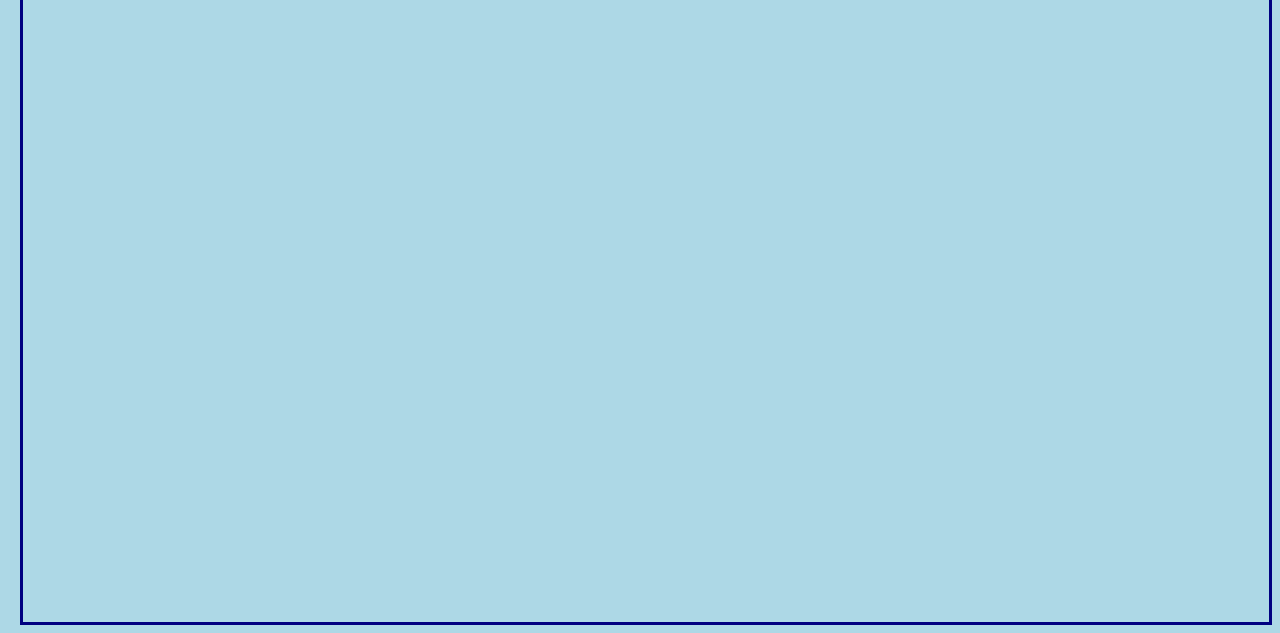
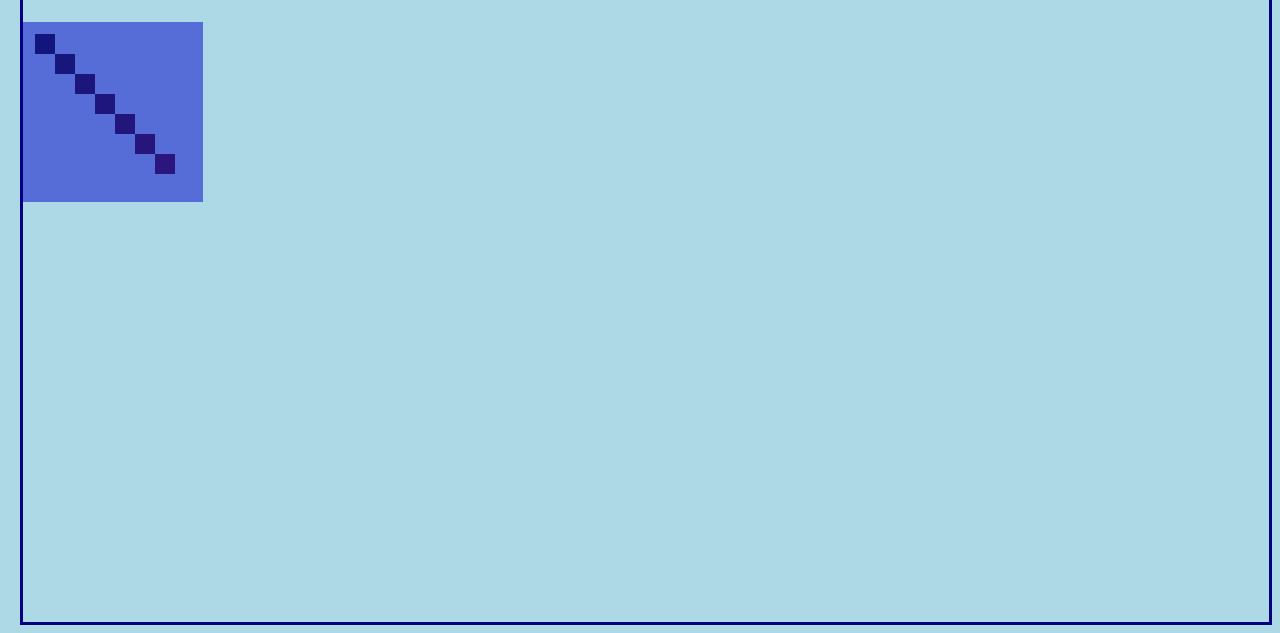
Before and after one commit to MattJSmith/MattJSmith.github.io, a plain HTML site: page index.html in a window 1280 px wide. Shown: the part 229-862 px from the top of the page. Drawn offline with Linux system fonts and the light colour scheme.

Commit message:
Update index.html

```diff
--- a/index.html
+++ b/index.html
@@ -2,7 +2,7 @@
 	<link rel="stylesheet" type="text/css" href="customstyle.css">
 	<head>
 		<script LANGUAGE="JavaScript" type="text/javascript" src="index.js">	</script>
-		<script id= "simple_canvas.js"> </script>
+		<script src= "simple_canvas.js"> </script>
 
 		<ul>
 		  <li><a class="active" href="index.html">Home</a></li>
```
